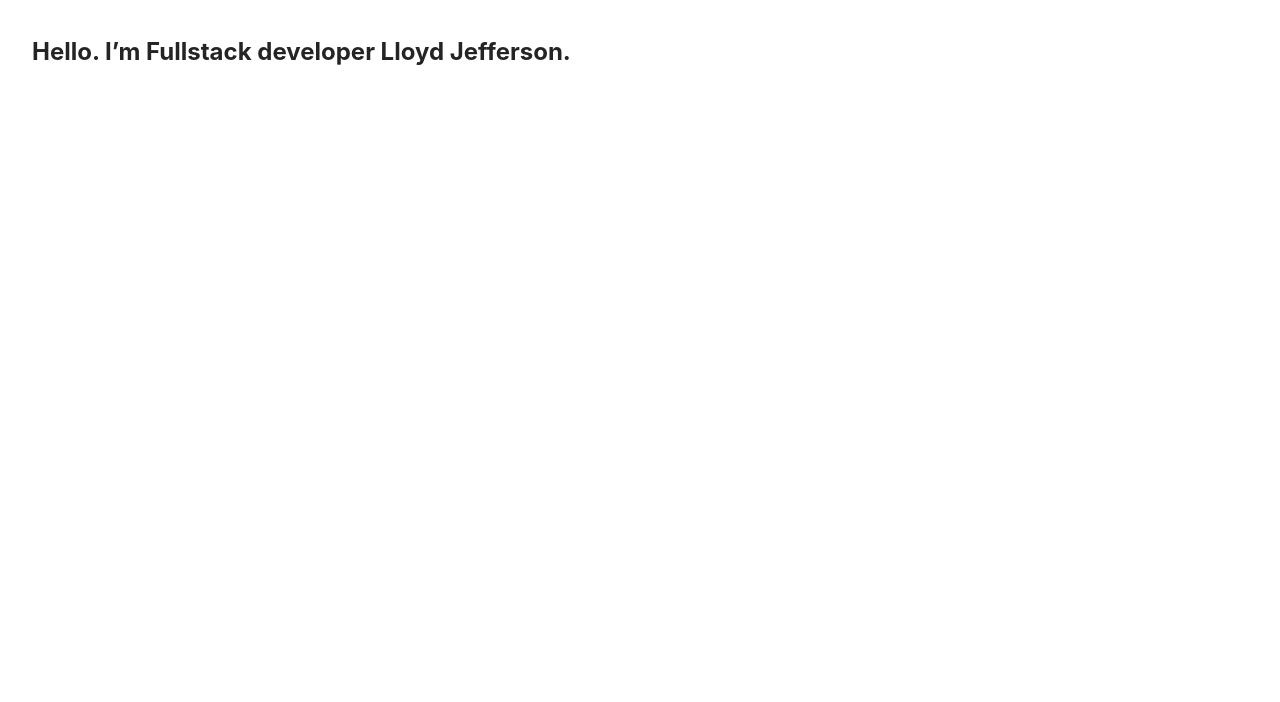
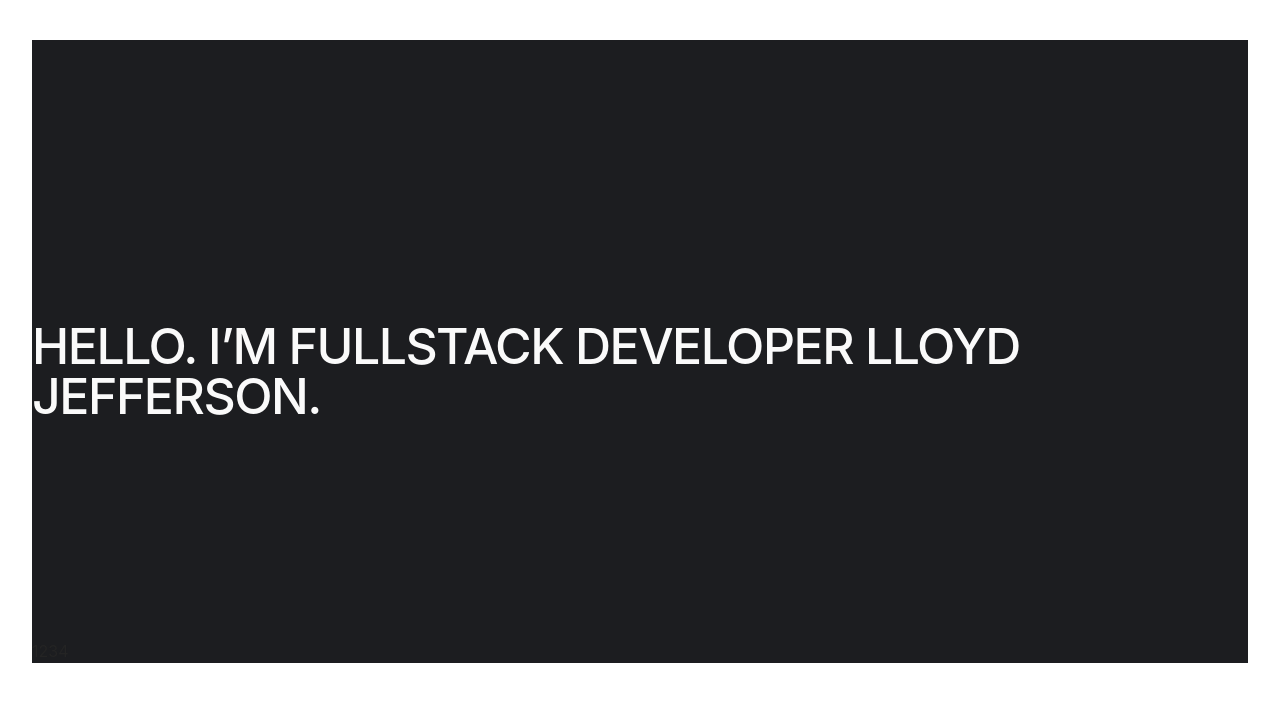
Before and after one commit to RamiiaHolomoza/light-summer-project, a website built with Vite: page src/index.html in a window 1280 px wide. Built offline with nearby package versions, Linux system fonts and the light colour scheme.

Commit message:
basic structure of html

```diff
--- a/src/css/hero.css
+++ b/src/css/hero.css
@@ -0,0 +1,23 @@
+.container-hero{
+    min-width: 320px;
+    padding: 281px 0 0;
+    display: flex;
+    flex-direction: column;
+    background-color: #1c1d20;
+    gap: 218px;
+
+}
+
+.hero-text{
+    font-family: var(font-family);
+    font-weight: 500;
+    font-size: 50px;
+    line-height: 100%;
+    letter-spacing: -0.03em;
+    text-transform: uppercase;
+    color: #fafafa;
+}
+
+.hero-list{
+    display: flex;
+}
--- a/src/partials/hero.html
+++ b/src/partials/hero.html
@@ -1,7 +1,13 @@
 <section class="section-hero" id="hero">
   <div class="container">
-    <div class="hero-text">
-      <h1>Hello. I’m Fullstack developer Lloyd Jefferson.</h1>
+    <div class="container-hero">
+      <h1 class="hero-text">Hello. I’m Fullstack developer Lloyd Jefferson.</h1>
+      <ul class="hero-list">
+        <li class="hero-list-icon">1</li>
+        <li class="hero-list-icon">2</li>
+        <li class="hero-list-icon">3</li>
+        <li class="hero-list-icon">4</li>
+      </ul>
     </div>
   </div>
 </section>
```
